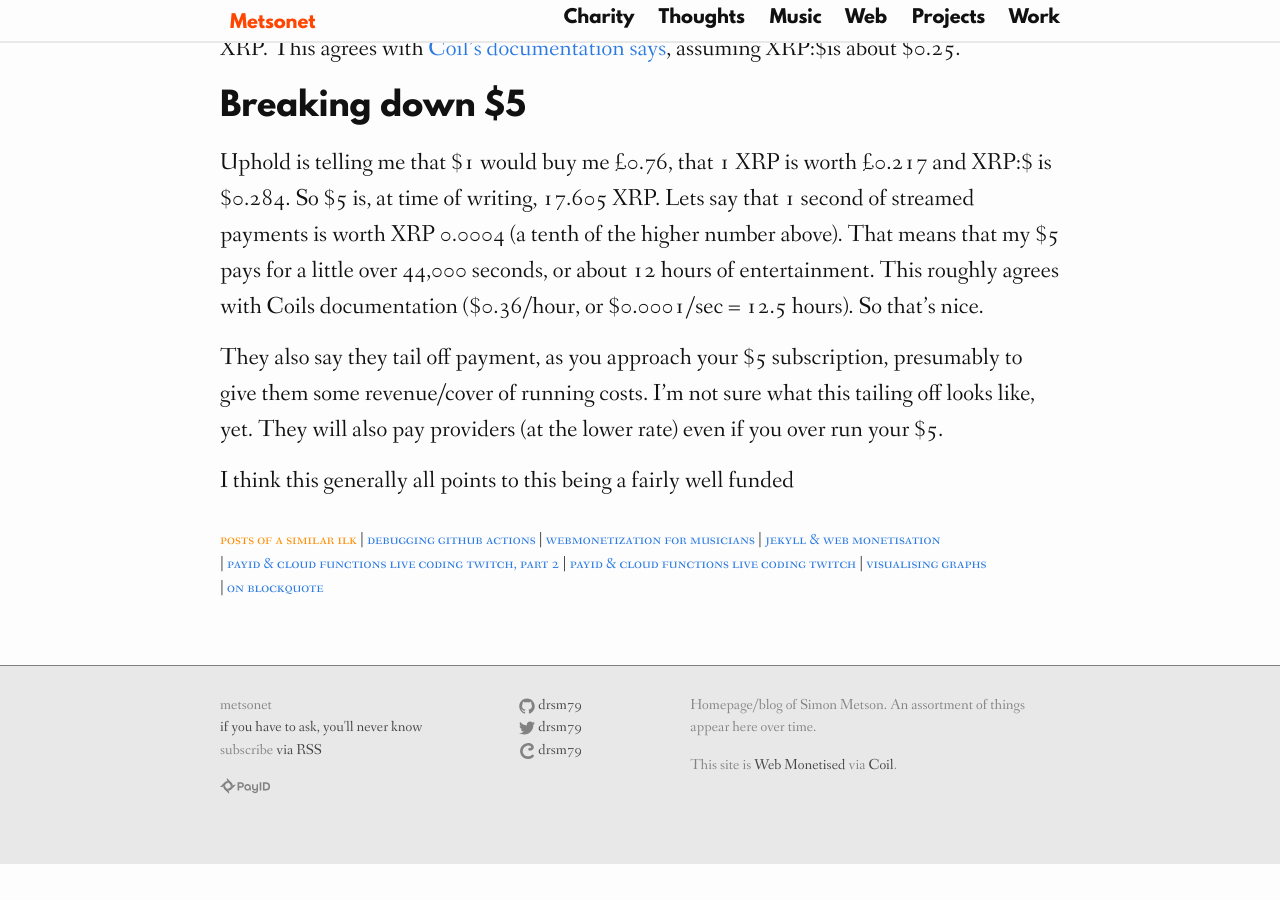
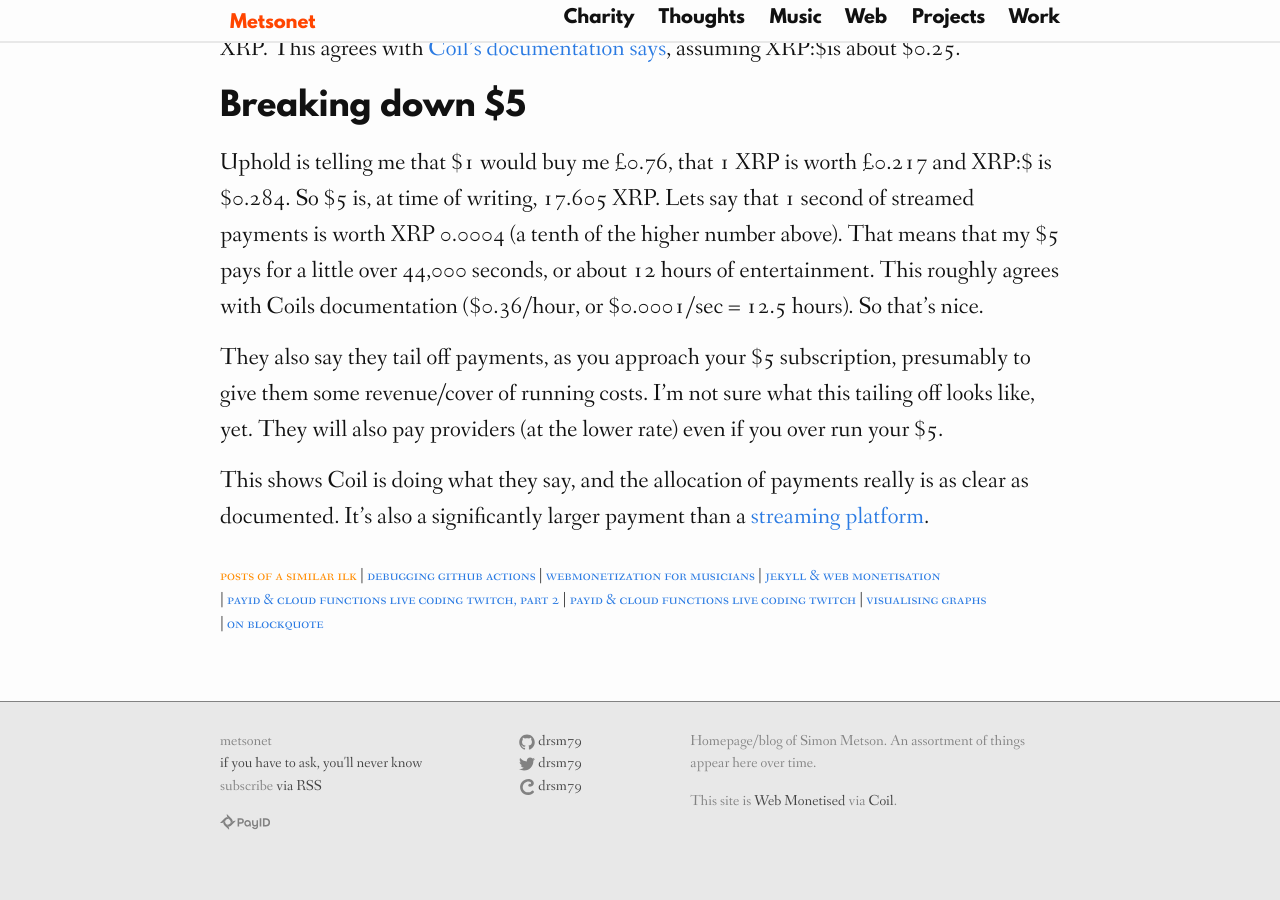
Before and after one commit to drsm79/drsm79.github.com, a Jekyll site: the page built from _posts/2020-08-02-10-second-test.md, in a window 1280 px wide and 900 px high, scrolled down 769 px. Built offline with Jekyll 4.4.1, drawn with Linux system fonts in a browser that asks for light colours; before the commit the page ends 1633 px from its top, so only the background shows below that.

Commit message:
finish 10sec test blog

```diff
--- a/_layouts/post.html
+++ b/_layouts/post.html
@@ -6,7 +6,12 @@
   <header class="post-header">
     <h1 class="post-title" itemprop="name headline">{{ page.title }}</h1>
     <ul class="horizontal small">
-      <li>category</li>
+      {% if page.tags != empty %}
+      <li>tagged</li>
+      {% for tag in page.tags %}
+      <li>{{ tag | downcase }}</li>
+      {% endfor %}
+      {% endif %}
       {% if post %}
       {% assign categories = post.categories %}
       {% else %}
@@ -16,14 +21,7 @@
       <li><a href="{{site.baseurl}}/categories/#{{category|slugize}}">{{category}}</a></li>
       {% unless forloop.last %}&nbsp;{% endunless %}
       {% endfor %}
-    </ul>
-    <ul class="horizontal small">
-      {% if page.tags != empty %}
-      <li>tagged</li>
-      {% for tag in page.tags %}
-      <li>{{ tag | downcase }}</li>
-      {% endfor %}
-      {% endif %}
+
       <li>{{ page.date | date_to_string | downcase}}</li>
     </ul>
   </header>
--- a/_posts/2020-08-02-10-second-test.md
+++ b/_posts/2020-08-02-10-second-test.md
@@ -26,6 +26,6 @@
 
 Uphold is telling me that $1 would buy me £0.76, that 1 XRP is worth £0.217 and XRP:$ is $0.284. So $5 is, at time of writing, 17.605 XRP. Lets say that 1 second of streamed payments is worth XRP 0.0004 (a tenth of the higher number above). That means that my $5 pays for a little over 44,000 seconds, or about 12 hours of entertainment. This roughly agrees with Coils documentation ($0.36/hour, or $0.0001/sec = 12.5 hours). So that's nice.
 
-They also say they tail off payment, as you approach your $5 subscription, presumably to give them some revenue/cover of running costs. I'm not sure what this tailing off looks like, yet. They will also pay providers (at the lower rate) even if you over run your $5.
+They also say they tail off payments, as you approach your $5 subscription, presumably to give them some revenue/cover of running costs. I'm not sure what this tailing off looks like, yet. They will also pay providers (at the lower rate) even if you over run your $5.
 
-I think this generally all points to this being a fairly well funded
+This shows Coil is doing what they say, and the allocation of payments really is as clear as documented. It's also a significantly larger payment than a [streaming platform](https://soundcharts.com/blog/music-streaming-rates-payouts).
```
